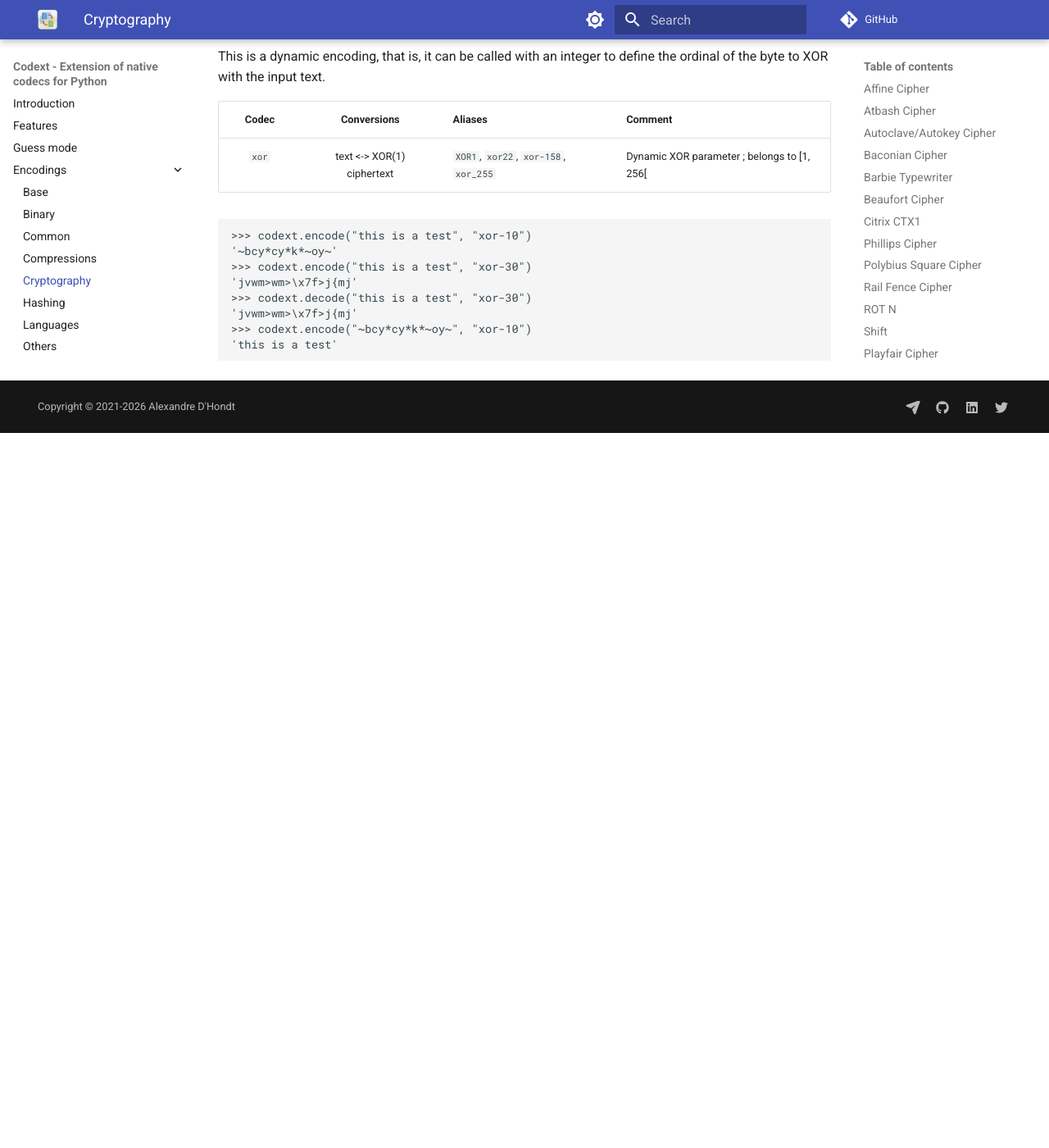
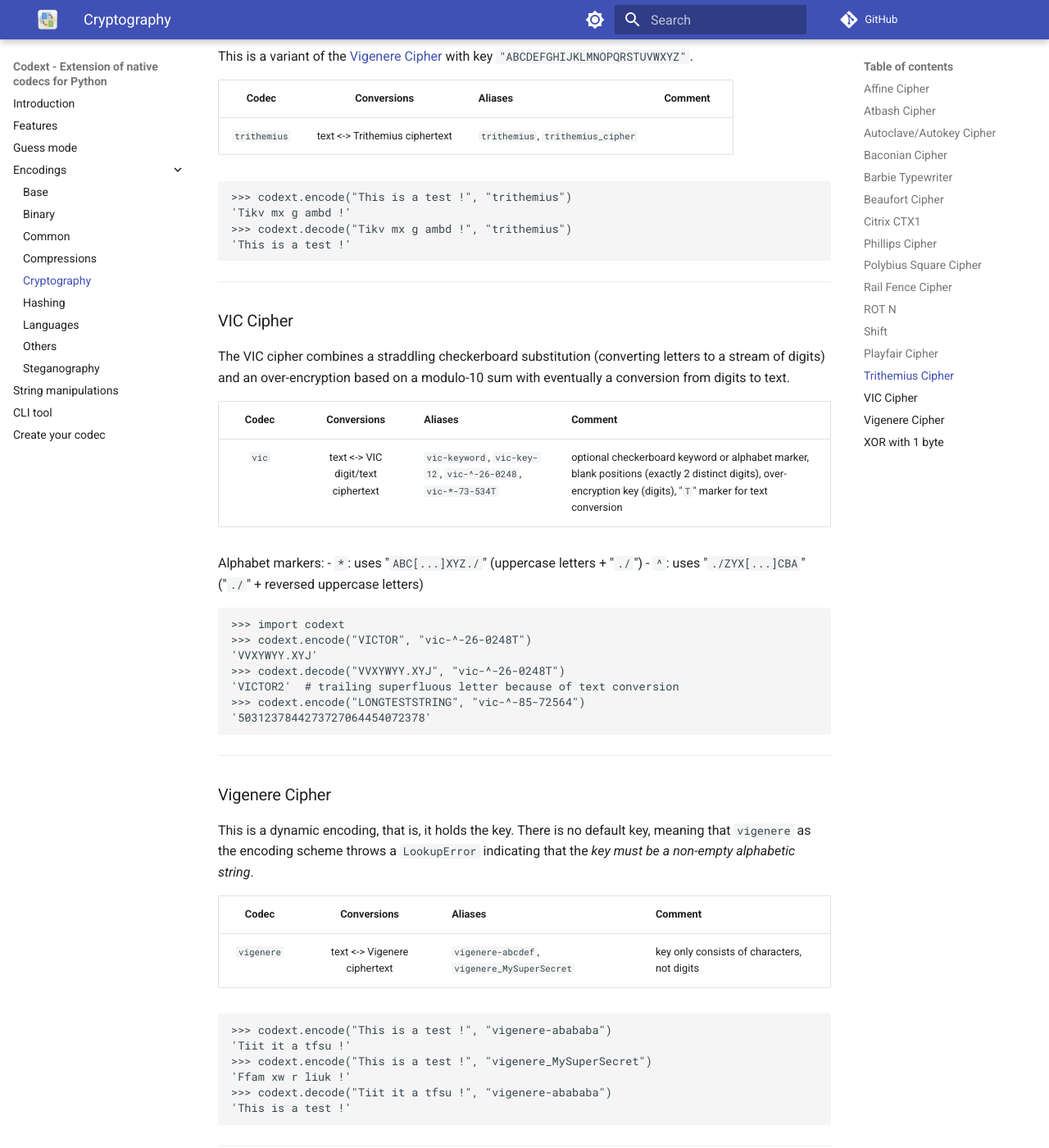
Before and after one commit to dhondta/python-codext, an MkDocs documentation site: the page built from docs/pages/enc/crypto.md, in a window 1280 px wide and 1400 px high, scrolled down 6682 px. Shown: the whole window at 82% size. Built offline with MkDocs 1.6.1 and Material for MkDocs 9.7.7, drawn with Linux system fonts in a browser that asks for light colours; comment, search, counter and statistics services are not loaded; before the commit the page ends 7210 px from its top, so only the background shows below that.

Commit message:
Revise cryptographic ciphers documentation in crypto.md
Updated the documentation for various cryptographic ciphers implemented in `codext`, including details on encoding, parameters, and examples for each cipher.

````diff
--- a/docs/pages/enc/crypto.md
+++ b/docs/pages/enc/crypto.md
@@ -276,6 +276,66 @@
 
 -----
 
+### Trithemius Cipher
+
+This is a variant of the [Vigenere Cipher](#vigenere-cipher) with key `"ABCDEFGHIJKLMNOPQRSTUVWXYZ"`.
+
+**Codec** | **Conversions** | **Aliases** | **Comment**
+:---: | :---: | --- | ---
+`trithemius` | text <-> Trithemius ciphertext | `trithemius`, `trithemius_cipher` |
+
+```python
+>>> codext.encode("This is a test !", "trithemius")
+'Tikv mx g ambd !'
+>>> codext.decode("Tikv mx g ambd !", "trithemius")
+'This is a test !'
+```
+
+-----
+
+### VIC Cipher
+
+The VIC cipher combines a straddling checkerboard substitution (converting letters to a stream of digits) and an over-encryption based on a modulo-10 sum with eventually a conversion from digits to text.
+
+**Codec** | **Conversions** | **Aliases** | **Comment**
+:---: | :---: | --- | ---
+`vic` | text <-> VIC digit/text ciphertext | `vic-keyword`, `vic-key-12`, `vic-^-26-0248`, `vic-*-73-534T` | optional checkerboard keyword or alphabet marker, blank positions (exactly 2 distinct digits), over-encryption key (digits), "`T`" marker for text conversion
+
+Alphabet markers:
+- `*`: uses "`ABC[...]XYZ./`" (uppercase letters + "`./`")
+- `^`: uses "`./ZYX[...]CBA`" ("`./`" + reversed uppercase letters)
+
+```python
+>>> import codext
+>>> codext.encode("VICTOR", "vic-^-26-0248T")
+'VVXYWYY.XYJ'
+>>> codext.decode("VVXYWYY.XYJ", "vic-^-26-0248T")
+'VICTOR2'  # trailing superfluous letter because of text conversion
+>>> codext.encode("LONGTESTSTRING", "vic-^-85-72564")
+'5031237844273727064454072378'
+```
+
+-----
+
+### Vigenere Cipher
+
+This is a dynamic encoding, that is, it holds the key. There is no default key, meaning that `vigenere` as the encoding scheme throws a `LookupError` indicating that the _key must be a non-empty alphabetic string_.
+
+**Codec** | **Conversions** | **Aliases** | **Comment**
+:---: | :---: | --- | ---
+`vigenere` | text <-> Vigenere ciphertext | `vigenere-abcdef`, `vigenere_MySuperSecret` | key only consists of characters, not digits
+
+```python
+>>> codext.encode("This is a test !", "vigenere-abababa")
+'Tiit it a tfsu !'
+>>> codext.encode("This is a test !", "vigenere_MySuperSecret")
+'Ffam xw r liuk !'
+>>> codext.decode("Tiit it a tfsu !", "vigenere-abababa")
+'This is a test !'
+```
+
+-----
+
 ### XOR with 1 byte
 
 This is a dynamic encoding, that is, it can be called with an integer to define the ordinal of the byte to XOR with the input text.
````
